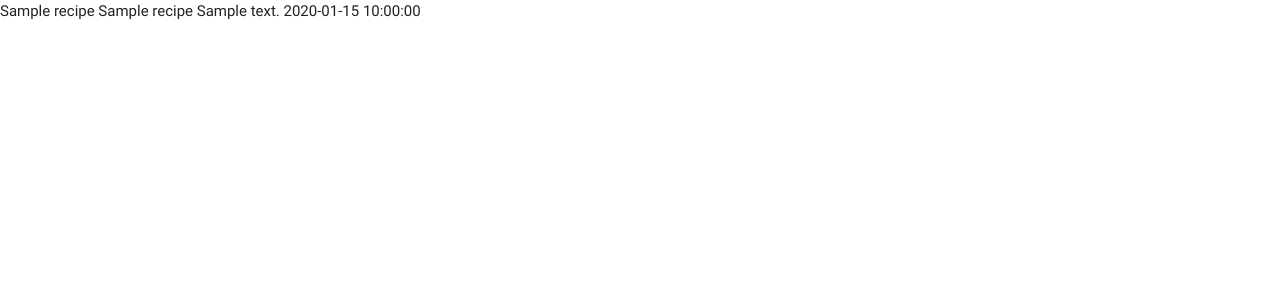
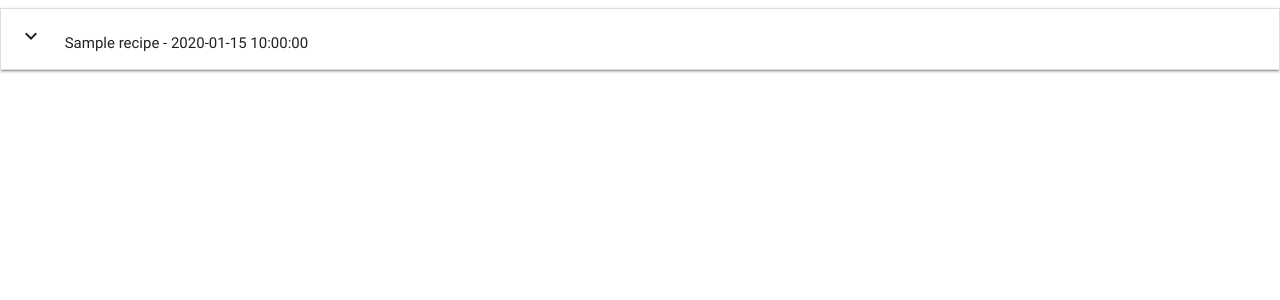
Before and after one commit to Code-Institute-Submissions/4th-milestone, a Flask app: page / in a window 1280 px wide. Shown: the top 300 px of the page. Run offline with Flask 2, Linux system fonts and the light colour scheme; a database or web service that is not in the repository returns one stand-in record (values such as "Sample title"); some libraries are stand-ins or nearby versions.

Commit message:
data binding

```diff
--- a/templates/recipes.html
+++ b/templates/recipes.html
@@ -1,12 +1,22 @@
-{% extends 'base.html' %}
-{% block content %}
-        {% for recipe in recipes %}
-        {{recipe.recipe_name}}
-        {{recipe.category_name}}
-        {{recipe.recipe_description}}
-        {{recipe.is_urgent}}
-        {{recipe.due_date}}
-       {% endfor %}
+{% extends 'base.html' %} {% block content %}
+<ul class="collapsible" data-collapsible="accordion">
+    {% for recipe in recipes %}
+    <li>
+        <div class="collapsible-header">
+
+            <div class=" task_header col s9">
+                <i class="material-icons">expand_more</i> {{recipe.recipe_name}} - {{recipe.due_date}}
+            </div>
+        </div>
+        <div class="collapsible-body">
+            <span>
+                {{recipe.recipe_description}}
+            </span>
+        </div>
+    </li>
+    {% endfor %}
+
+</ul>
 
 
 {% endblock %}
```
Also changed, not shown: requirements.txt (+7 -8 lines).
